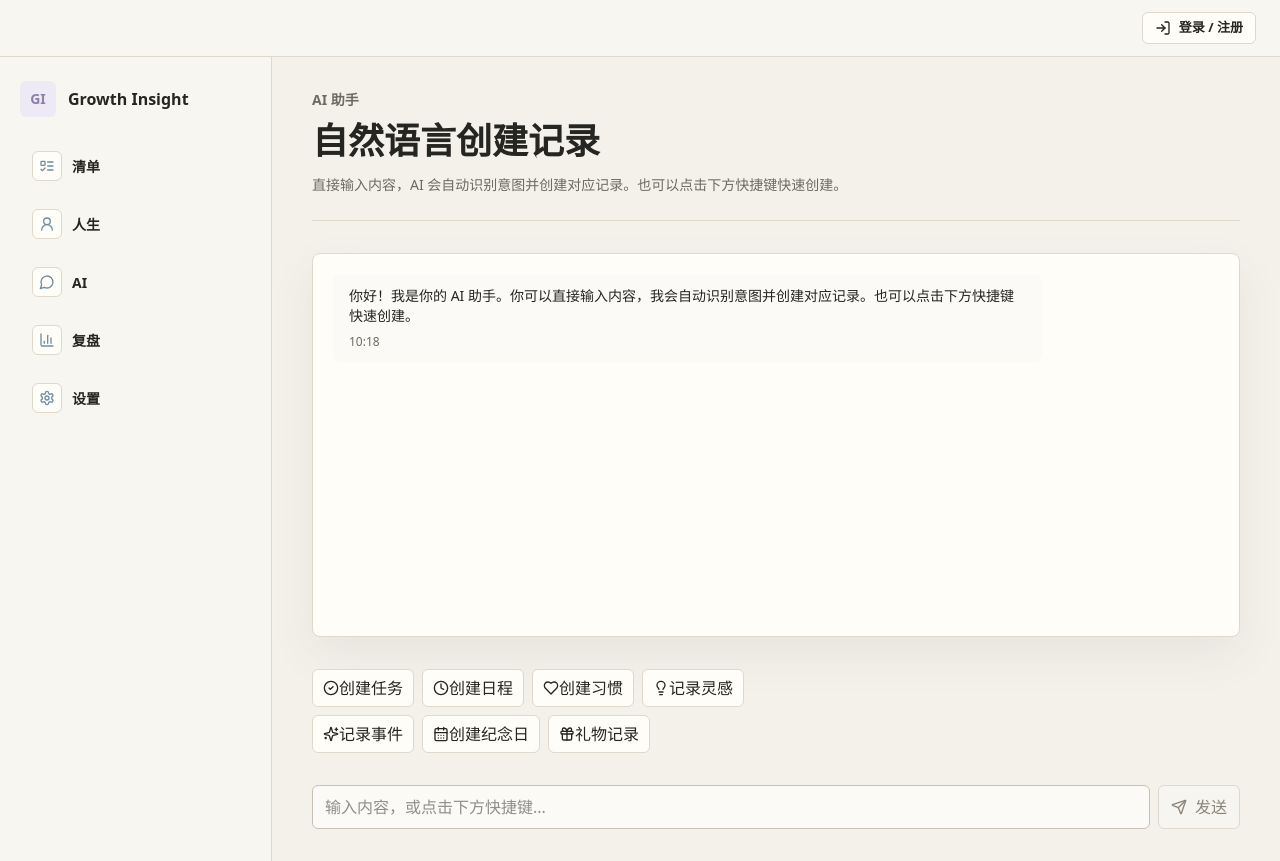
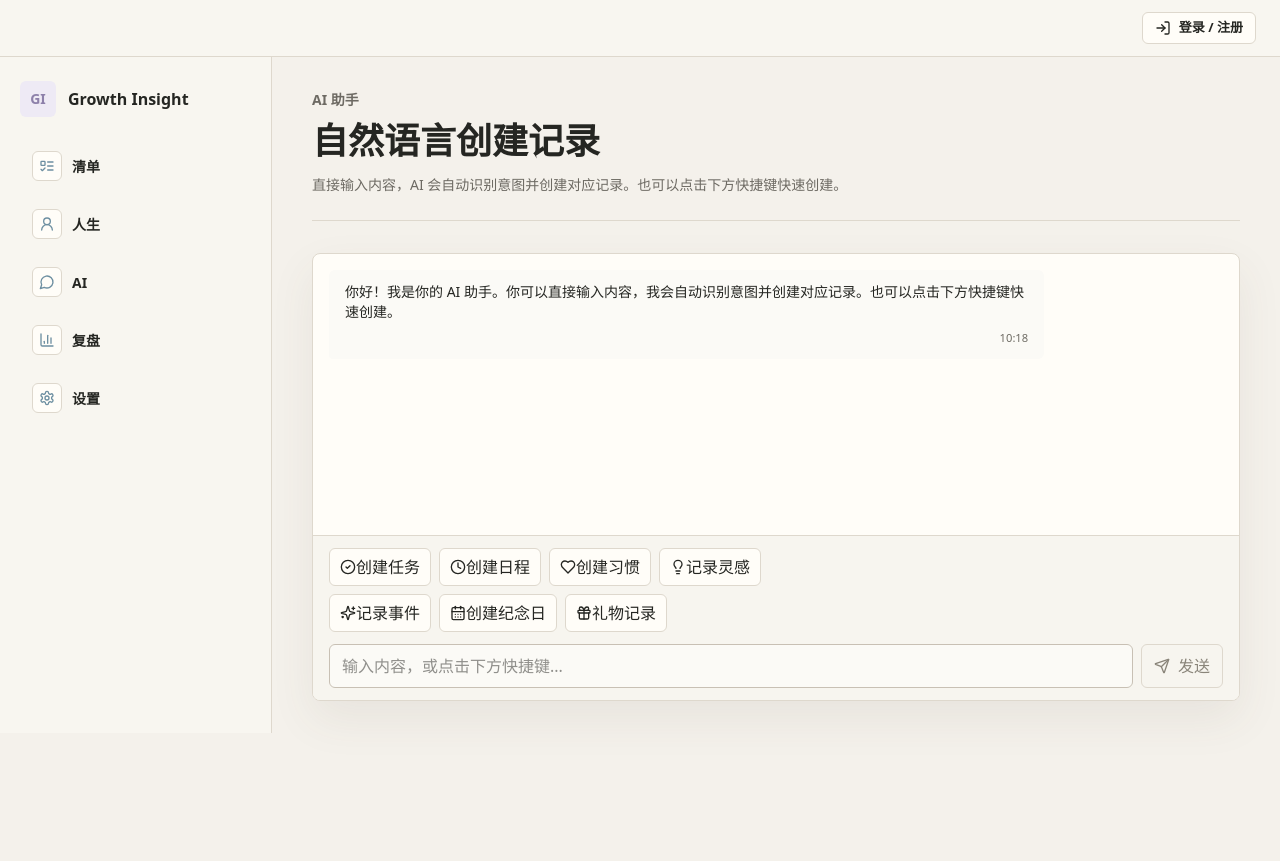
Before and after one commit to Faye1007/growth-insight-system, a Next.js app: page /ai in a window 1280 px wide. After the commit the page ends 800 px from the top, so only its background shows below. Built offline with nearby package versions, Linux system fonts and the light colour scheme; no server answers.

Commit message:
feat(ai): AI界面改为微信风格对话框样式
- 新增chat-container统一背景框包裹消息和输入区域
- 消息气泡样式：AI左对齐浅色背景，用户右对齐深色背景
- 输入区域固定在底部，快捷键在输入框上方
- 新增chat-time、chat-bubble等CSS类

```diff
--- a/memory-bank/progress.md
+++ b/memory-bank/progress.md
@@ -2,7 +2,7 @@
 
 ## Current Status
 
-项目已完成 Row Level Security 前置规划、Supabase SSR client 用户态读写迁移、本地 RLS 策略迁移文件生成、真实数据库 RLS 启用、AI 可选部署前置调整、Render 正式部署基础验收、部署前最终测试、Step 10.1 任务编辑与软删除、Step 10.2 日程编辑与软删除、Step 10.3 事件编辑与软删除、Step 10.4 灵感编辑与软删除、Step 10.5 习惯维护、Step 11.1 写入区默认收起、Step 11.2 今日概览卡快捷入口、Step 11.3 移动端工作台优化、Step 12.1 个人说明书读取与保存、Step 12.2 个人说明书手动编辑、Step 12.3 个人说明书与复盘预留关联、Step 13.1 周复盘程序统计、Step 13.2 周复盘发送预览、Step 13.3 周复盘生成与缓存、Step 14.1 月复盘程序统计、Step 14.2 月复盘发送预览、Step 14.3 月复盘生成与缓存、Step 15.1 纪念日记录、Step 15.2 礼物记录、Step 15.3 场景工具箱基础版、Step 15.4 Markdown 导出、Step 16.1 工作台简洁化与移动端导航优化、Step 16.2 日程循环规则、Modification Step 17.1 导航收敛与导出入口回收、Modification Step 17.2 每日工作台去掉重复概览、Modification Step 17.3 成长主页能力并入洞察报告、Modification Step 17.4 个人说明书并入 AI 复盘、Modification Step 18.1 移动端导航修复与每日工作台概览改造、Modification Step 18.2 列表置顶、习惯删除与排序规则、Modification Step 18.3 洞察报告入口分流与问题拆解排版优化、Modification Step 18.4 PC 账号入口右上角与公开版设置页改造、Step 19.1 灵感表增加转化字段、Step 19.2 底部导航重构、Step 19.3 清单页重构、Step 19.4 人生页重构、Step 19.5 AI 聊天界面、Step 19.6 复盘页移动端优化、Step 19.7 独立 API 层、Modification Step 20.1 Excel 历史数据迁移 dry-run、Modification Step 20.2 Excel 真实导入准备、Modification Step 20.3 Excel 历史数据真实导入、Modification Step 21.0 人生页面修复（清理重复代码）、Modification Step 21.3 清单页各模块新增按钮、Modification Step 21.4 复盘页成长概览置顶和 Modification Step 21.5 AI 快捷键顺序调整 + 礼物记录。
+项目已完成 Row Level Security 前置规划、Supabase SSR client 用户态读写迁移、本地 RLS 策略迁移文件生成、真实数据库 RLS 启用、AI 可选部署前置调整、Render 正式部署基础验收、部署前最终测试、Step 10.1 任务编辑与软删除、Step 10.2 日程编辑与软删除、Step 10.3 事件编辑与软删除、Step 10.4 灵感编辑与软删除、Step 10.5 习惯维护、Step 11.1 写入区默认收起、Step 11.2 今日概览卡快捷入口、Step 11.3 移动端工作台优化、Step 12.1 个人说明书读取与保存、Step 12.2 个人说明书手动编辑、Step 12.3 个人说明书与复盘预留关联、Step 13.1 周复盘程序统计、Step 13.2 周复盘发送预览、Step 13.3 周复盘生成与缓存、Step 14.1 月复盘程序统计、Step 14.2 月复盘发送预览、Step 14.3 月复盘生成与缓存、Step 15.1 纪念日记录、Step 15.2 礼物记录、Step 15.3 场景工具箱基础版、Step 15.4 Markdown 导出、Step 16.1 工作台简洁化与移动端导航优化、Step 16.2 日程循环规则、Modification Step 17.1 导航收敛与导出入口回收、Modification Step 17.2 每日工作台去掉重复概览、Modification Step 17.3 成长主页能力并入洞察报告、Modification Step 17.4 个人说明书并入 AI 复盘、Modification Step 18.1 移动端导航修复与每日工作台概览改造、Modification Step 18.2 列表置顶、习惯删除与排序规则、Modification Step 18.3 洞察报告入口分流与问题拆解排版优化、Modification Step 18.4 PC 账号入口右上角与公开版设置页改造、Step 19.1 灵感表增加转化字段、Step 19.2 底部导航重构、Step 19.3 清单页重构、Step 19.4 人生页重构、Step 19.5 AI 聊天界面、Step 19.6 复盘页移动端优化、Step 19.7 独立 API 层、Modification Step 20.1 Excel 历史数据迁移 dry-run、Modification Step 20.2 Excel 真实导入准备、Modification Step 20.3 Excel 历史数据真实导入、Modification Step 21.0 人生页面修复（清理重复代码）、Modification Step 21.3 清单页各模块新增按钮、Modification Step 21.4 复盘页成长概览置顶、Modification Step 21.5 AI 快捷键顺序调整 + 礼物记录和 Modification Step 21.6 AI 界面对话框样式改造。
 
 当前目标：
 
@@ -2757,6 +2757,29 @@ Supabase Auth Redirect URL 需要配置：
 
 - 已确认非 bug。
 
+### ✅ Modification Step 21.6：AI 界面对话框样式改造
+
+已完成内容：
+
+- AI 界面改为类似微信聊天的对话框样式。
+- 新增 `.chat-container` 统一背景框，包裹消息区域和输入区域。
+- 消息气泡样式：
+  - AI 消息左对齐，浅色背景（`--surface`）
+  - 用户消息右对齐，深色背景（`--mist`）白色文字
+  - 确认卡片左对齐，带边框
+- 输入区域固定在底部，带顶部分隔线。
+- 快捷键按钮放置在输入框上方，同在一个背景框内。
+
+影响文件：
+
+- `src/components/ai/ai-chat-client.tsx`
+- `src/app/globals.css`
+
+验证记录：
+
+- `npm run build` 通过。
+- 所有路由正常生成。
+
 ### ✅ Modification Step 21.3：清单页各模块新增按钮
 
 已完成内容：
--- a/src/app/globals.css
+++ b/src/app/globals.css
@@ -1767,3 +1767,91 @@ select {
     grid-template-columns: repeat(3, minmax(0, 1fr));
   }
 }
+
+/* Chat interface styles */
+.chat-container {
+  display: flex;
+  flex-direction: column;
+  min-height: 28rem;
+  max-height: 40rem;
+  padding: 0;
+  overflow: hidden;
+  background: var(--card);
+  border: 1px solid var(--border);
+  border-radius: var(--radius-lg);
+}
+
+.chat-messages {
+  flex: 1;
+  overflow-y: auto;
+  padding: 1rem;
+  display: flex;
+  flex-direction: column;
+  gap: 0.75rem;
+}
+
+.chat-bubble-wrapper {
+  display: flex;
+  width: 100%;
+}
+
+.chat-bubble-wrapper.user-bubble {
+  justify-content: flex-end;
+}
+
+.chat-bubble-wrapper.ai-bubble {
+  justify-content: flex-start;
+}
+
+.chat-bubble {
+  max-width: 80%;
+  padding: 0.75rem 1rem;
+  border-radius: var(--radius-md);
+  position: relative;
+}
+
+.chat-bubble-user {
+  background: var(--mist);
+  color: white;
+  border-bottom-right-radius: var(--radius-sm);
+}
+
+.chat-bubble-ai {
+  background: var(--surface);
+  color: var(--foreground);
+  border-bottom-left-radius: var(--radius-sm);
+}
+
+.chat-bubble-confirm {
+  background: var(--card-muted);
+  border: 1px solid var(--border);
+  color: var(--foreground);
+  border-bottom-left-radius: var(--radius-sm);
+}
+
+.chat-time {
+  font-size: 0.7rem;
+  color: var(--muted-foreground);
+  margin-top: 0.5rem;
+  text-align: right;
+}
+
+.chat-bubble-user .chat-time {
+  color: rgba(255, 255, 255, 0.7);
+}
+
+.chat-input-area {
+  padding: 0.75rem 1rem;
+  border-top: 1px solid var(--border);
+  background: var(--card-muted);
+}
+
+.chat-input {
+  transition: border-color 0.2s;
+}
+
+.chat-input:focus {
+  outline: none;
+  border-color: var(--mist);
+  box-shadow: 0 0 0 2px var(--mist-soft);
+}
--- a/src/components/ai/ai-chat-client.tsx
+++ b/src/components/ai/ai-chat-client.tsx
@@ -336,21 +336,22 @@ export function AiChatClient() {
         </p>
       </header>
 
+      {/* Chat container */}
+      <div className="panel-card chat-container">
         {/* Chat messages */}
-      <div className="panel-card min-h-[24rem] max-h-[36rem] overflow-y-auto">
-        <div className="flex flex-col gap-4">
+        <div className="chat-messages">
           {messages.map((msg) => (
             <div
               key={msg.id}
-              className={`flex ${msg.role === "user" ? "justify-end" : "justify-start"}`}
+              className={`chat-bubble-wrapper ${msg.role === "user" ? "user-bubble" : "ai-bubble"}`}
             >
               <div
-                className={`max-w-[80%] rounded-lg px-4 py-3 ${
+                className={`chat-bubble ${
                   msg.role === "user"
-                    ? "bg-[var(--mist)] text-white"
+                    ? "chat-bubble-user"
                     : msg.role === "confirmation"
-                      ? "bg-[var(--card-muted)] border border-[var(--border)]"
-                      : "bg-[var(--surface)]"
+                      ? "chat-bubble-confirm"
+                      : "chat-bubble-ai"
                 }`}
               >
                 <p className="text-sm">{msg.content}</p>
@@ -377,7 +378,7 @@ export function AiChatClient() {
                   </div>
                 )}
 
-                <p className="text-xs text-[var(--muted-foreground)] mt-2">
+                <p className="chat-time">
                   {msg.timestamp.toLocaleTimeString("zh-CN", { hour: "2-digit", minute: "2-digit" })}
                 </p>
               </div>
@@ -385,10 +386,11 @@ export function AiChatClient() {
           ))}
           <div ref={messagesEndRef} />
         </div>
-      </div>
 
+        {/* Chat input area */}
+        <div className="chat-input-area">
           {/* Quick actions */}
-      <div className="flex flex-col gap-2">
+          <div className="flex flex-col gap-2 mb-3">
             {[1, 2].map((row) => (
               <div key={row} className="flex flex-wrap gap-2">
                 {quickActions
@@ -415,7 +417,7 @@ export function AiChatClient() {
           {/* Input form */}
           <form onSubmit={handleSubmit} className="flex gap-2">
             <input
-          className="flex-1 min-h-[2.75rem] border border-[var(--border-strong)] rounded-md bg-[var(--surface)] px-3 text-sm"
+              className="chat-input flex-1 min-h-[2.75rem] border border-[var(--border-strong)] rounded-md bg-[var(--surface)] px-3 text-sm"
               type="text"
               value={input}
               onChange={(e) => setInput(e.target.value)}
@@ -432,5 +434,7 @@ export function AiChatClient() {
             </button>
           </form>
         </div>
+      </div>
+    </div>
   );
 }
```
Lines whose indentation alone changed are shown as unchanged.
